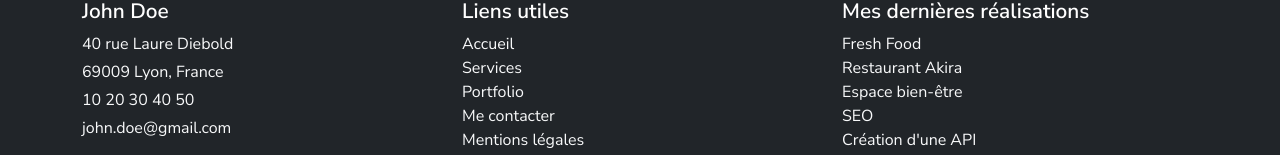
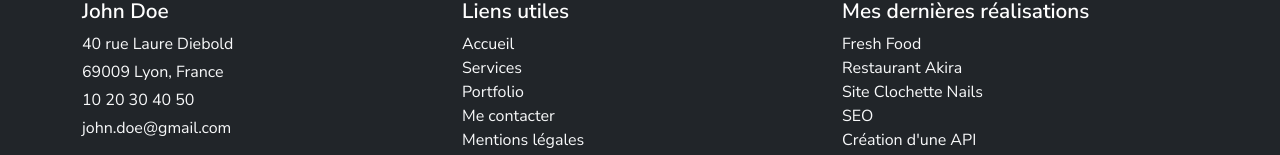
Before and after one commit to Damien13777/GIRARD_DAMIEN_DEVOIR_PORTFOLIO_AVEC_REACT, a React (Create React App) app: page / in a window 1280 px wide. Shown: the part 2325-2480 px from the top of the page. Built offline with nearby package versions, Linux system fonts and the light colour scheme; no server answers.

Commit message:
debut de la trad des commentaires + correction du link du footer vers le site clochette-nails.fr que j'ai créé / oubli de maj du footer au moment de la créa du portfolio

```diff
--- a/src/components/footer.css
+++ b/src/components/footer.css
@@ -1,11 +1,3 @@
-/*
-  FOOTER STYLES - Conforme aux contraintes de l'énoncé
-  - Icônes cliquables qui s'éclaircissent au survol (devenir blancs)
-  - Liens externes : nouvel onglet + nofollow
-  - Liens footer : devenir gras au survol
-*/
-
-/* Base footer */
 footer {
   background-color: var(--bs-dark);
   color: var(--bs-light);
@@ -14,14 +6,11 @@ footer {
 
 /* Titres de colonnes */
 footer h5 {
-  font-weight: 600;
+  font-weight: var(--font-weight-heading);
   font-size: 1.3rem;
 }
 
-/*
-  ICÔNES RÉSEAUX SOCIAUX
-  Contrainte : "devenir blancs au survol"
-*/
+/* social network icons, color white when hover */
 .social-icons {
   margin-top: 1rem;
 }
@@ -34,14 +23,11 @@ footer h5 {
 }
 
 .social-icon:hover {
-  color: #ffffff; /* Blanc au survol comme demandé */
+  color: #ffffff;
   transform: translateY(-3px);
 }
 
-/*
-  LIENS FOOTER
-  Contrainte : "passer en gras au survol"
-*/
+/* footer links, weight bold when hover */
 .footer-link {
   color: var(--bs-light);
   transition: all 0.3s ease;
@@ -51,11 +37,11 @@ footer h5 {
 
 .footer-link:hover {
   color: #ffffff;
-  font-weight: 700; /* Gras au survol */
+  font-weight: var(--font-weight-heading);
   padding-left: 5px; /* Petit décalage pour effet visuel */
 }
 
-/* Effet de déplacement léger au survol */
+/* small move effect when hover */
 .footer-link {
   transition: transform 0.3s ease;
 }
--- a/src/components/footer.js
+++ b/src/components/footer.js
@@ -9,7 +9,7 @@ export default function Footer() {
     <footer className="bg-dark text-light py-5">
       <Container className="footer-container">
         <Row>
-          {/* Colonne 1 : Informations personnelles + Réseaux sociaux */}
+          {/* Column 1: personnal info + social network */}
           <Col md={4} className="mb-4 mb-md-0">
             <h5 className="text-white mb-2">John Doe</h5>
             <address className="mb-3">
@@ -19,7 +19,7 @@ export default function Footer() {
               <p className="mb-3">john.doe@gmail.com</p>
             </address>
 
-            {/* Icônes réseaux sociaux */}
+            {/* Social ntworks icons */}
             <div className="social-icons d-flex gap-2">
               <a
                 href="https://github.com/github-john-doe"
@@ -51,7 +51,7 @@ export default function Footer() {
             </div>
           </Col>
 
-          {/* Colonne 2 : Liens utiles */}
+          {/* Column 2 : links */}
           <Col md={4} className="mb-4 mb-md-0">
             <h5 className="text-white mb-2">Liens utiles</h5>
             <ul className="list-unstyled">
@@ -95,7 +95,7 @@ export default function Footer() {
             </ul>
           </Col>
 
-          {/* Colonne 3 : Mes dernières réalisations */}
+          {/* Column 3 : my last creations */}
           <Col md={4}>
             <h5 className="text-white mb-2">Mes dernières réalisations</h5>
             <ul className="list-unstyled">
@@ -116,12 +116,14 @@ export default function Footer() {
                 </NavLink>
               </li>
               <li>
-                <NavLink
-                  to="/portfolio"
+                <a
+                  href="https://clochette-nails.fr"
+                  target="_blank"
+                  rel="noopener noreferrer"
                   className="footer-link text-decoration-none"
                 >
-                  Espace bien-être
-                </NavLink>
+                  Site Clochette Nails
+                </a>
               </li>
               <li>
                 <NavLink
```
